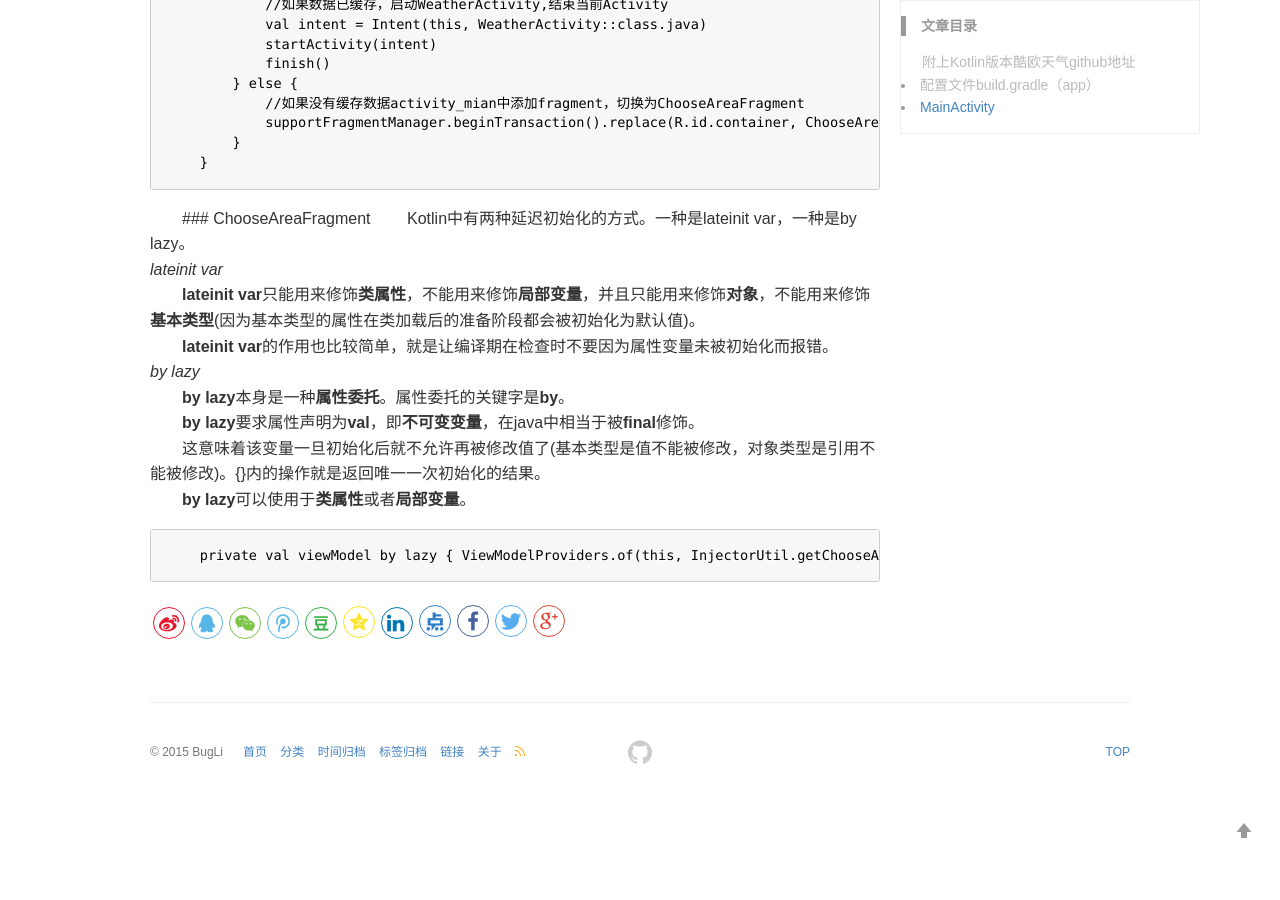
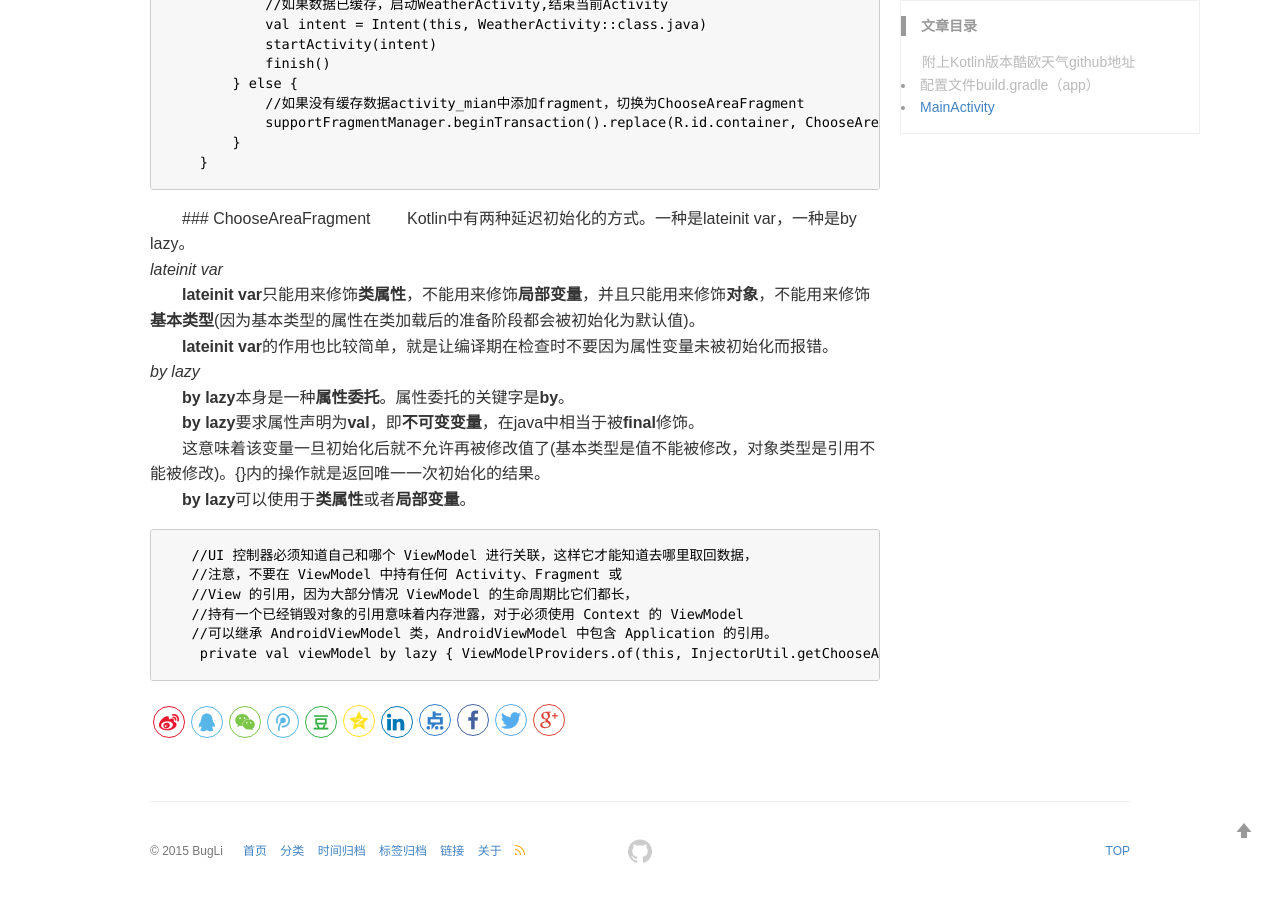
Before and after one commit to BugLiee/BugLiee.github.io, a Jekyll site: the page built from _posts/2020-05-21-blog.md, in a window 1280 px wide and 900 px high, scrolled down 1567 px. Built offline with Jekyll 4.4.1, drawn with Linux system fonts in a browser that asks for light colours; comment, search, counter and statistics services are not loaded; before the commit the page ends 2368 px from its top, so only the background shows below that.

Commit message:
Update 2020-05-21-blog.md

````diff
--- a/_posts/2020-05-21-blog.md
+++ b/_posts/2020-05-21-blog.md
@@ -83,5 +83,10 @@ keywords: Kotlin, MVVM
   这意味着该变量一旦初始化后就不允许再被修改值了(基本类型是值不能被修改，对象类型是引用不能被修改)。{}内的操作就是返回唯一一次初始化的结果。<br>
   **by lazy**可以使用于**类属性**或者**局部变量**。<br>
 ```Java
+   //UI 控制器必须知道自己和哪个 ViewModel 进行关联，这样它才能知道去哪里取回数据，
+   //注意，不要在 ViewModel 中持有任何 Activity、Fragment 或
+   //View 的引用，因为大部分情况 ViewModel 的生命周期比它们都长，
+   //持有一个已经销毁对象的引用意味着内存泄露，对于必须使用 Context 的 ViewModel
+   //可以继承 AndroidViewModel 类，AndroidViewModel 中包含 Application 的引用。
     private val viewModel by lazy { ViewModelProviders.of(this, InjectorUtil.getChooseAreaModelFactory()).get(ChooseAreaViewModel::class.java) }
 ```
````
